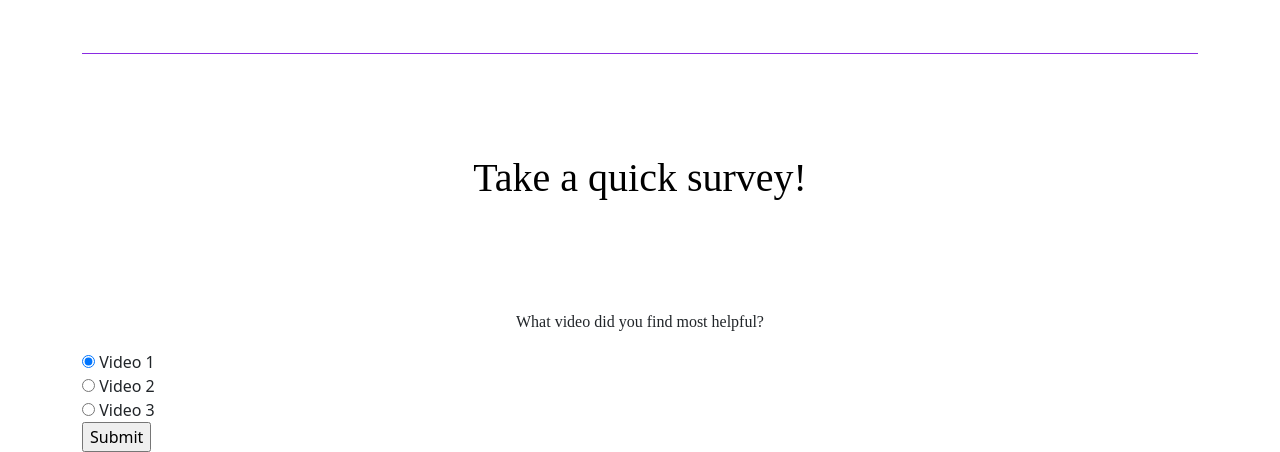
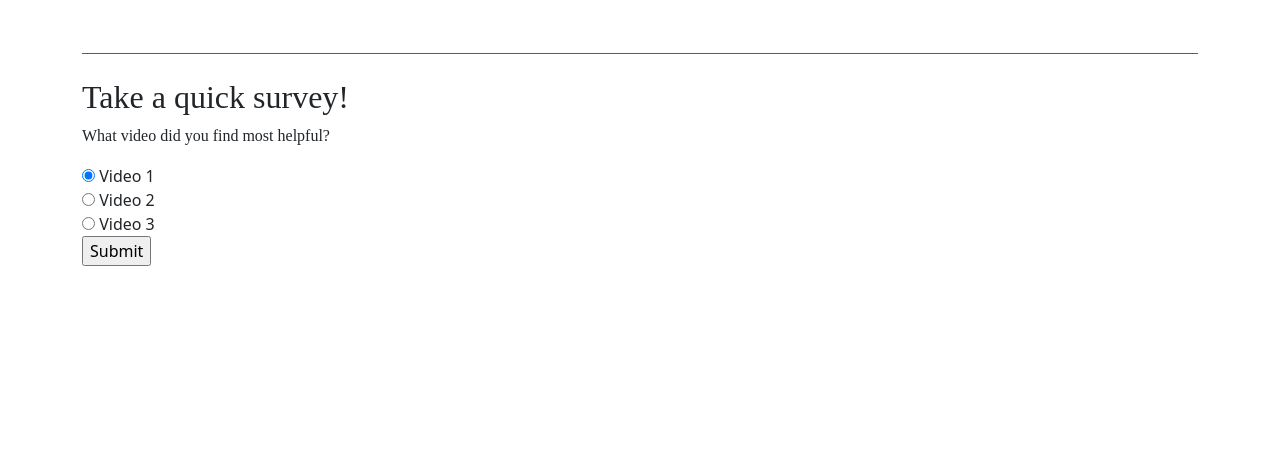
Before and after one commit to AhdMahruqi/task2, a plain HTML site: page education.html in a window 1280 px wide. Shown: the part 1723-2175 px from the top of the page. After the commit the page ends 1989 px from the top, so only its background shows below. Drawn offline with nearby package versions, Linux system fonts and the light colour scheme.

Commit message:
Update education.html

```diff
--- a/education.html
+++ b/education.html
@@ -75,11 +75,11 @@
             </th>
         </tr>
     </table>
-
+    <br/>
     <form action="https://httpbin.org/get" method="get">
     <div>
-      <h1>Take a quick survey!</h1>
-      <p>What video did you find most helpful?</p>
+      <h2 style="font-family: 'Times New Roman', Times, serif;">Take a quick survey!</h2>
+      <p style="text-align: left;" >What video did you find most helpful?</p>
       <label><input type="radio" name="option" value="Video 1" checked="checked"> Video 1</label><br>
       <label><input type="radio" name="option" value="Video 2"> Video 2</label><br>
       <label><input type="radio" name="option" value="Video 3"> Video 3</label><br>
```
